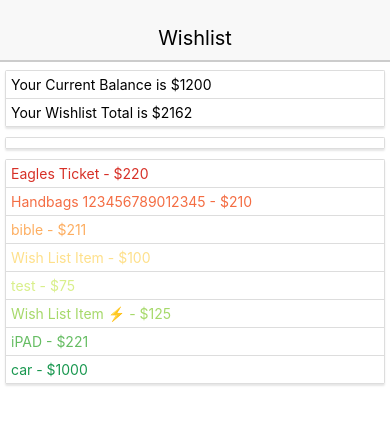
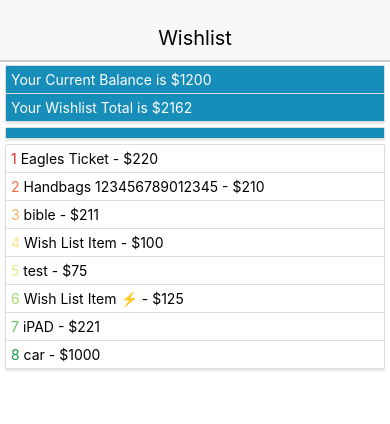
Before and after one commit to jsm-moven/wishlist-d3-backbone, a React Native app in the folder d3WishlistNative/: screen / in a window 390 px wide. Shown: the top 424 px of the page. Built offline with nearby package versions, Linux system fonts and the light colour scheme.

Commit message:
init commit

```diff
--- a/d3WishlistNative/src/components/BalanceCard.js
+++ b/d3WishlistNative/src/components/BalanceCard.js
@@ -5,14 +5,23 @@ import { Card, CardSection } from './common';
 const BalanceCard = ({ balance, wishlistTotal }) => {
   return (
     <Card>
-      <CardSection>
-        <Text>Your Current Balance is ${balance}</Text>
+      <CardSection style={styles.sectionStyle}>
+        <Text style={styles.textStyle}>Your Current Balance is ${balance}</Text>
       </CardSection>
-      <CardSection>
-        <Text>Your Wishlist Total is ${wishlistTotal}</Text>
+      <CardSection style={styles.sectionStyle}>
+        <Text style={styles.textStyle}>Your Wishlist Total is ${wishlistTotal}</Text>
       </CardSection>
     </Card>
   );
 };
 
+const styles = {
+  sectionStyle: {
+    backgroundColor: "#178DB9"
+  },
+  textStyle: {
+    color: 'white'
+  }
+}
+
 export default BalanceCard;
--- a/d3WishlistNative/src/components/Wishlist.js
+++ b/d3WishlistNative/src/components/Wishlist.js
@@ -17,6 +17,7 @@ class Wishlist extends Component {
           name={item.name}
           color={colors[item.order]}
           price={item.price}
+          number={+item.order + 1}
         />
       );
     });
--- a/d3WishlistNative/src/components/WishlistChart.js
+++ b/d3WishlistNative/src/components/WishlistChart.js
@@ -26,31 +26,41 @@ class WishlistChart extends Component {
       let borderTopRight = 0;
       let borderBottomLeft = 0;
       let borderBottomRight = 0;
-
+      let borderLeft = 0;
+      let borderRight = 0;
       if (index == 0) {
-        borderTopLeft = 8;
-        borderBottomLeft = 8;
+        borderTopLeft = 30;
+        borderBottomLeft = 30;
+        borderLeft = 2;
       } else if (index == stackedSeries.length-1) {
-        borderTopRight = 8;
-        borderBottomRight = 8;
+        borderTopRight = 30;
+        borderBottomRight = 30;
+        borderRight = 2;
       }
       return(
         <View x={x(item[0][0])}
           y="0"
           width={x(item[0][1]-item[0][0])}
-          height={50}
+          height={25}
           backgroundColor={colors[index]}
           key={`${item.key}`}
           borderTopLeftRadius={borderTopLeft}
           borderTopRightRadius={borderTopRight}
           borderBottomLeftRadius={borderBottomLeft}
           borderBottomRightRadius={borderBottomRight}
+          marginTop={50}
+          marginBottom={50}
+          borderBottomWidth={2}
+          borderTopWidth={2}
+          borderLeftWidth={borderLeft}
+          borderRightWidth={borderRight}
+          borderColor= {'white'}
         />
       )
     })
     return (
       <Card>
-        <CardSection>{bars}</CardSection>
+        <CardSection style={{backgroundColor: "#178DB9"}}>{bars}</CardSection>
       </Card>
     );
   }
--- a/d3WishlistNative/src/components/WishlistItem.js
+++ b/d3WishlistNative/src/components/WishlistItem.js
@@ -4,12 +4,19 @@ import { CardSection } from './common';
 
 const WishlistItem = (props) => {
   return (
-    <CardSection>
-      <Text style={{color: props.color}}>
-        { props.name } - ${ props.price }
+    <CardSection style={styles.sectionStyle}>
+      <Text style={styles.textStyle}>
+        <Text style={{color: props.color}}>{props.number}</Text> { props.name } - ${ props.price }
       </Text>
     </CardSection>
   );
 };
 
+const styles = {
+  sectionStyle: {
+  },
+  textStyle: {
+  }
+}
+
 export default WishlistItem;
--- a/d3WishlistNative/src/components/common/Card.js
+++ b/d3WishlistNative/src/components/common/Card.js
@@ -22,7 +22,7 @@ const styles = {
     elevation: 1,
     marginLeft: 5,
     marginRight: 5,
-    marginTop: 10
+    marginTop: 5
   }
 };
 
```
